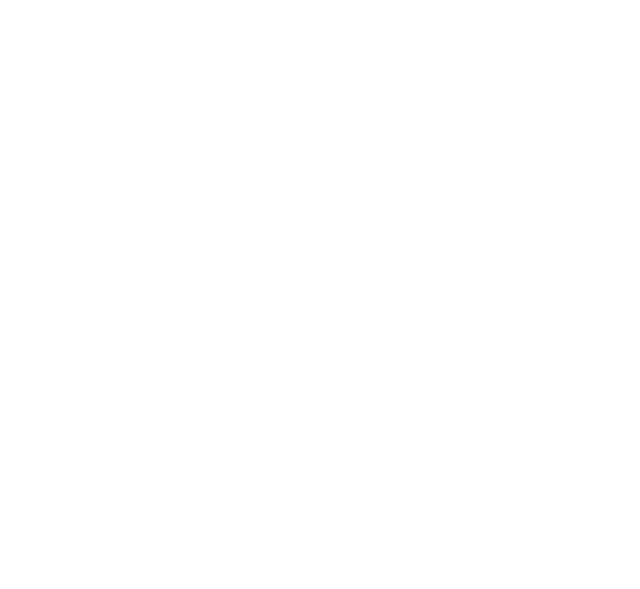
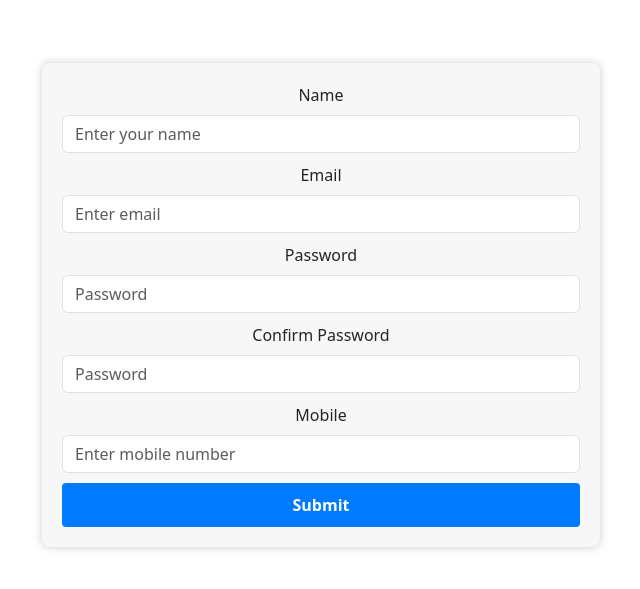
Before and after one commit to suchithkumargm/Railway-Complaints, a React (Create React App) app in the folder client/: page /auth/user/createUser in a window 1280 px wide. Before the commit this address had no page. Shown: the part 145-734 px from the top of the page, without its empty margins (319-959 px from the left). Built offline with nearby package versions, Linux system fonts and the light colour scheme.

Commit message:
user login and create user

```diff
--- a/client/src/App.js
+++ b/client/src/App.js
@@ -1,20 +1,37 @@
-import React from 'react';
+import React,{useState} from 'react';
 import 'bootstrap/dist/css/bootstrap.min.css';
 import 'bootstrap/dist/js/bootstrap.bundle.min.js';
 import './App.css';
 import { BrowserRouter as Router, Route, Routes } from 'react-router-dom'; // Import Routes and Route
+
 import Home from './components/Home/Home.js';
-import Login from './components/Login/Login.js';
-import Register from './components/Register/Register.js';
+import UserLogin from './components/Login/UserLogin.js';
+import CreateUser from './components/Register/CreateUser.js';
+import Alert from './components/Alert.js';
 
 function App() {
+
+  const [alert, setAlert] = useState(null)
+
+  const showAlert = (message, type) => {
+    setAlert({
+      msg: message,
+      type: type
+    })
+    setTimeout(() => {
+      setAlert(null);
+    }, 1500);
+  }
+
   return (
     <Router>
+      <Alert alert={alert} />
       <div className="App">
-        <Routes> {/* Use Routes instead of Switch */}
-          <Route path="/" element={<Home />} /> {/* Use element prop */}
-          <Route path="/login" element={<Login />} /> {/* Use element prop */}
-          <Route path="/register" element={<Register />} /> {/* Use element prop */}
+        <Routes>
+          <Route path="/" element={<Home />} />
+          <Route path="/auth/user/login" element={<UserLogin showAlert={showAlert}/> } />
+          <Route path="/auth/user/createUser" element={<CreateUser showAlert={showAlert}/>} />
+          <Route path="/complaints" element={<Home showAlert={showAlert}/>} />
         </Routes>
       </div>
     </Router>
--- /dev/null
+++ b/client/src/components/Alert.js
@@ -0,0 +1,20 @@
+import React from 'react';
+
+function Alert(props) {
+    const capitalize = (word) => {
+        if (word === "danger") {
+            word = "error";
+        }
+        const lower = word.toLowerCase();
+        return lower.charAt(0).toUpperCase() + lower.slice(1);
+    }
+    return (
+        <div style={{ height: '50px' }}>
+            {props.alert && <div className={`alert alert-${props.alert.type} alert-dismissible fade show`} role="alert">
+                <strong>{capitalize(props.alert.type)}!</strong> {props.alert.msg}
+            </div>}
+        </div>
+    );
+}
+
+export default Alert;
--- a/client/src/components/Login/Login.js
+++ /dev/null
@@ -1,26 +0,0 @@
-import React from 'react';
-import { Container, Form, Button } from 'react-bootstrap';
-import './Login.css'; // Import the CSS file
-
-function Login() {
-  return (
-    <Container className="container">
-      <Form className="w-50 login-form">
-        <Form.Group controlId="formBasicEmail" className="input-field">
-          <Form.Label>Email address</Form.Label>
-          <Form.Control type="email" placeholder="Enter email" />
-        </Form.Group>
-
-        <Form.Group controlId="formBasicPassword" className="input-field">
-          <Form.Label>Password</Form.Label>
-          <Form.Control type="password" placeholder="Password" />
-        </Form.Group>
-        <Button variant="primary" type="submit" className="submit-button">
-          Submit
-        </Button>
-      </Form>
-    </Container>
-  );
-}
-
-export default Login;
--- /dev/null
+++ b/client/src/components/Login/UserLogin.js
@@ -0,0 +1,57 @@
+import React, { useState } from 'react';
+import { Container, Form, Button } from 'react-bootstrap';
+import { useNavigate } from 'react-router-dom'
+
+import './Login.css'; // Import the CSS file
+
+const Login = (props) => {
+
+  const navigate = useNavigate();
+  const [credentials, setCredentials] = useState({ email: "", password: "" })
+
+  const handleSubmit = async (e) => {
+    e.preventDefault();
+    const response = await fetch('http://localhost:5000/auth/user/login', {
+      method: 'POST',
+      headers: {
+        'Content-Type': 'application/json'
+      },
+      body: JSON.stringify({ email: credentials.email, password: credentials.password })
+    });
+    const json = await response.json()
+    if (json.success) {
+      localStorage.setItem('token', json.authToken);
+      console.log("sucessfull");
+      navigate("/");
+      props.showAlert("Logged in Successfully!", "success")
+    }
+    else {
+      props.showAlert("Invalid Credentials!", "danger")
+    }
+  }
+
+  const onChange = (e) => {
+    setCredentials({ ...credentials, [e.target.name]: e.target.value })
+  }
+
+  return (
+    <Container className="container">
+      <Form className="w-50 login-form" onSubmit={handleSubmit}>
+        <Form.Group controlId="formBasicEmail" className="input-field">
+          <Form.Label>Email address</Form.Label>
+          <Form.Control type="email" name="email" placeholder="Enter email" value={credentials.email} onChange={onChange} />
+        </Form.Group>
+
+        <Form.Group controlId="formBasicPassword" className="input-field">
+          <Form.Label>Password</Form.Label>
+          <Form.Control type="password" name="password" placeholder="Password" value={credentials.password} onChange={onChange} />
+        </Form.Group>
+        <Button variant="primary" type="submit" className="submit-button">
+          Submit
+        </Button>
+      </Form>
+    </Container>
+  );
+}
+
+export default Login;
--- /dev/null
+++ b/client/src/components/Register/CreateUser.js
@@ -0,0 +1,77 @@
+import React, { useState } from 'react'
+import { useNavigate } from 'react-router-dom'
+import { Container, Form, Button } from 'react-bootstrap';
+
+import './Register.css'; // Import the CSS file
+
+const CreateUser = (props) => {
+
+  const navigate = useNavigate();
+  const [credentials, setCredentials] = useState({ name: "", email: "", password: "", cpassword: "", mobile: "" })
+
+  const handleSubmit = async (e) => {
+    e.preventDefault();
+    const { name, email, password, cpassword, mobile } = credentials;
+    if (password === cpassword) {
+      const response = await fetch('http://localhost:5000/auth/user/createuser', {
+        method: 'POST',
+        headers: {
+          'Content-Type': 'application/json'
+        },
+        body: JSON.stringify({ name, email, password, mobile })
+      });
+      const json = await response.json()
+      if (json.success) {
+        localStorage.setItem('token', json.authToken);
+        navigate("/");
+        props.showAlert("Accont Created Successfully!", "success")
+      }
+      else {
+        props.showAlert("Invalid Details!", "danger")
+      }
+    } else {
+      props.showAlert("Passwords should match", "danger");
+    }
+  }
+
+  const onChange = (e) => {
+    setCredentials({ ...credentials, [e.target.name]: e.target.value })
+  }
+
+  return (
+    <Container className="container">
+      <Form className="w-50 login-form" onSubmit={handleSubmit}>
+        <Form.Group controlId="formGridName" className="input-field">
+          <Form.Label>Name</Form.Label>
+          <Form.Control id="name" type="text" placeholder="Enter your name" name="name" value={credentials.name} onChange={onChange} required />
+        </Form.Group>
+
+        <Form.Group controlId="formGridEmail" className="input-field">
+          <Form.Label>Email</Form.Label>
+          <Form.Control id="email" type="email" placeholder="Enter email" name="email" value={credentials.email} onChange={onChange} required />
+        </Form.Group>
+
+        <Form.Group controlId="formGridPassword" className="input-field">
+          <Form.Label>Password</Form.Label>
+          <Form.Control id="password" type="password" placeholder="Password" name="password" value={credentials.password} onChange={onChange} required />
+        </Form.Group>
+
+        <Form.Group controlId="formGridPassword" className="input-field">
+          <Form.Label>Confirm Password</Form.Label>
+          <Form.Control id="cpassword" type="password" placeholder="Password" name="cpassword" value={credentials.cpassword} onChange={onChange} required />
+        </Form.Group>
+
+        <Form.Group controlId="formGridMobile" className="input-field">
+          <Form.Label>Mobile</Form.Label>
+          <Form.Control id="mobile" type="tel" placeholder="Enter mobile number" name="mobile" value={credentials.mobile} onChange={onChange} required />
+        </Form.Group>
+
+        <Button variant="primary" type="submit" className="submit-button">
+          Submit
+        </Button>
+      </Form>
+    </Container>
+  );
+}
+
+export default CreateUser;
--- a/client/src/components/Register/Register.js
+++ /dev/null
@@ -1,37 +0,0 @@
-import React from 'react';
-import { Container, Form, Button } from 'react-bootstrap';
-import './Register.css'; // Import the CSS file
-
-function Register() {
-  return (
-    <Container className="container">
-      <Form className="w-50 login-form">
-        <Form.Group controlId="formGridName" className="input-field">
-          <Form.Label>Name</Form.Label>
-          <Form.Control type="text" placeholder="Enter your name" />
-        </Form.Group>
-
-        <Form.Group controlId="formGridEmail" className="input-field">
-          <Form.Label>Email</Form.Label>
-          <Form.Control type="email" placeholder="Enter email" />
-        </Form.Group>
-
-        <Form.Group controlId="formGridPassword" className="input-field">
-          <Form.Label>Password</Form.Label>
-          <Form.Control type="password" placeholder="Password" />
-        </Form.Group>
-
-        <Form.Group controlId="formGridMobile" className="input-field">
-          <Form.Label>Mobile</Form.Label>
-          <Form.Control type="tel" placeholder="Enter mobile number" />
-        </Form.Group>
-
-        <Button variant="primary" type="submit" className="submit-button">
-          Submit
-        </Button>
-      </Form>
-    </Container>
-  );
-}
-
-export default Register;
```
